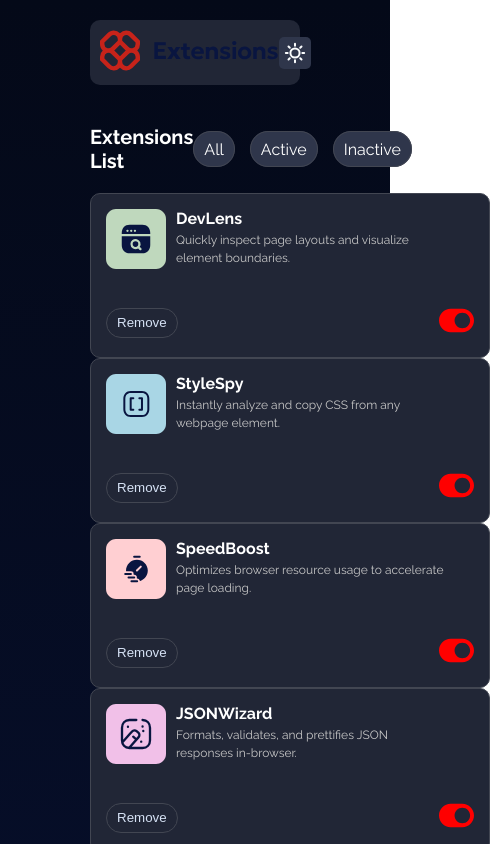
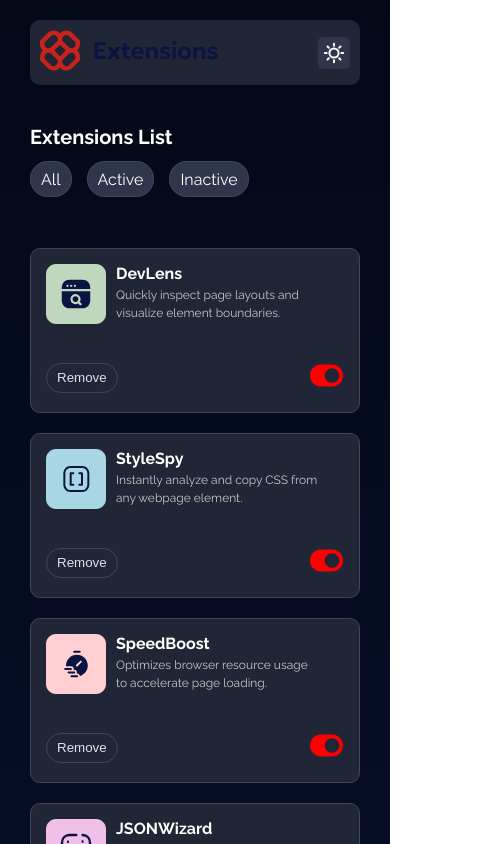
Before and after one commit to Olayinka-2/Extension_List, a React (Vite) app: page / in a window 390 px wide. Shown: the top 844 px of the page, 490 px wide, since content can reach past the window. Built offline with nearby package versions, Linux system fonts and the light colour scheme.

Commit message:
Add focus styles

```diff
--- a/src/component/Card.tsx
+++ b/src/component/Card.tsx
@@ -9,7 +9,6 @@ const Card: React.FC<cardProps> = ({cardItem}) => {
   let cardItemInfo = cardItem;
   return (
     <>
-    <div>
           <div className={styles["card"]}>
           < div className={styles['card-body']}>
             <div>
@@ -28,7 +27,6 @@ const Card: React.FC<cardProps> = ({cardItem}) => {
             </span>
           </div>
         </div>
-    </div>
 
     </>
   )
--- a/src/component/CardSection.module.css
+++ b/src/component/CardSection.module.css
@@ -1,5 +1,14 @@
+.card-container {
+  display: flex;
+  gap: 2rem;
+  flex-wrap: wrap;
+  justify-content: center;
+  padding: 1rem 0rem 3rem;
+
+}
+
 .card {
-  width: 40rem;
+  flex: 1 1 25rem;
   background-color: var(--Neutral-800);
   padding: 1.5rem;
   border-radius: 1rem;
@@ -42,8 +51,14 @@
   cursor: pointer;
 }
 
+.card-footer button:focus {
+  outline: 2px solid var(--Red-700);
+  border: 1px solid var(--Neutral-900);
+}
+
 .toggle-icon {
   color: red;
   font-size: 3.5rem;
+  border: 1px solid var(--Neutral-800);
   cursor: pointer;
 }
--- a/src/component/Header.module.css
+++ b/src/component/Header.module.css
@@ -21,3 +21,7 @@ header {
   align-items: center;
   cursor: pointer;
 }
+
+.toggle-background:focus {
+  outline: 2px solid var(--Red-700);
+}
--- a/src/component/Header.tsx
+++ b/src/component/Header.tsx
@@ -2,18 +2,22 @@ import sun from "../assets/images/icon-sun.svg";
 import logo from "../assets/images/logo.svg";
 import syles from './Header.module.css';
 
+// import { tabIndex } from "./componentUtils";
 
-export default function Header() {
+
+const Header:React.FC = () => {
   return (
     <header>
       <div className={syles["header-container"]}>
         <div>
           <img src={logo} alt="logo" />
         </div>
-        <div className={syles["toggle-background"]}>
+        <div className={syles["toggle-background"]} tabIndex={0}>
           <img src={sun} alt="LightMode toggle botton" />
         </div>
       </div>
     </header>
   )
 }
+
+export default Header;
--- a/src/component/NavList.module.css
+++ b/src/component/NavList.module.css
@@ -3,6 +3,7 @@
   justify-content: space-between;
   align-items: center;
   color: #fff;
+  margin-bottom: 3rem;
   padding:4rem 0 2rem;
 }
 
@@ -23,7 +24,21 @@
   border: .1rem solid var(--Neutral-600);
 }
 
+.nav-links a:focus {
+  outline: 2px solid var(--Red-700);
+  border: 1px solid var(--Neutral-900);
+}
+
 .navLinkHeader {
   font-size: 2rem;
   font-weight: bold;
 }
+
+@media screen and (max-width: 540px) {
+  .navigationContainer {
+    display: flex;
+    flex-direction: column;
+    align-items: flex-start;
+    gap: 2rem;
+  }
+}
--- a/src/component/NavList.tsx
+++ b/src/component/NavList.tsx
@@ -9,13 +9,13 @@ export default function NavList() {
             <div className='col-12 col-sm-6'>
               <ul className={styles["nav-links"]}>
                 <li className="nav-item">
-                  <a className="btn btn-Red-700 text-white rounded-pill" href="#">All</a>
+                  <a className="link" href="#">All</a>
                 </li>
                 <li className="nav-item">
-                  <a className="btn btn-Red-700 text-white rounded-pill" href="#">Active</a>
+                  <a className="link" href="#">Active</a>
                 </li>
                 <li className="nav-item">
-                  <a className="btn btn-Red-700 text-white rounded-pill" href="#">Inactive</a>
+                  <a className="link" href="#">Inactive</a>
                 </li>
               </ul>
             </div>
--- a/src/component/componentUtils.tsx
+++ b/src/component/componentUtils.tsx
@@ -16,4 +16,8 @@ const logosPath = import.meta.glob("../assets/images/*", {
   import: "default",
 });
 
-export {dataStructure, cardProps, logosPath}
+type tabIndex = {
+  tabIndex: string;
+}
+
+export {dataStructure, cardProps, logosPath, tabIndex}
--- a/src/index.css
+++ b/src/index.css
@@ -33,5 +33,13 @@ body {
 
 .project-container {
     background: var(--Dark-Gradient);
-    padding: 1rem 9rem;
+    padding: 1rem 3rem;
+    display: flex;
+    flex-direction: column;
+    align-items: center;
+    min-height: 100dvh;
 }
+
+header, main, section {
+  width: min(100%, 1000px);
+}
```
